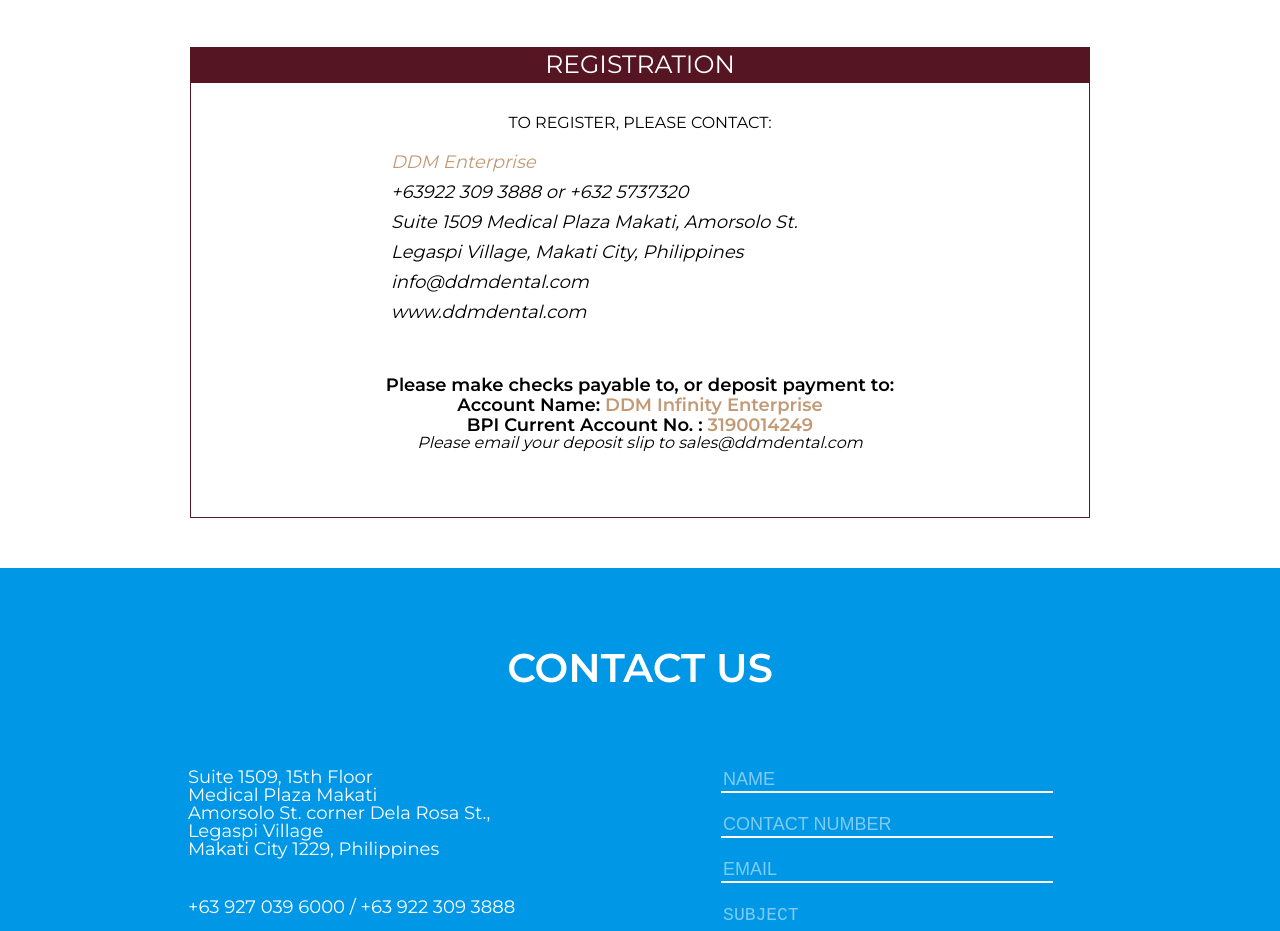
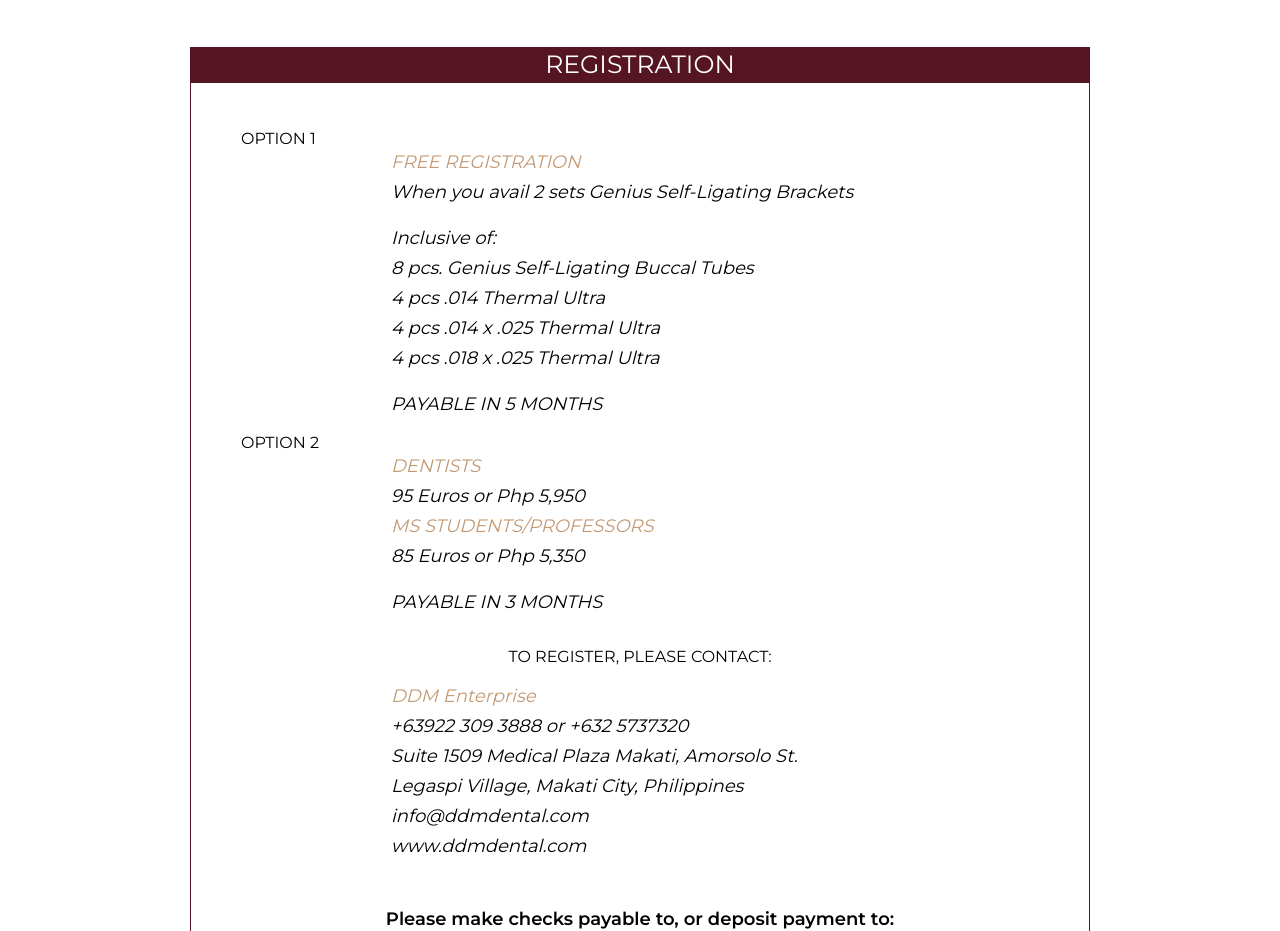
Before and after one commit to ddmdental/ddmdental.github.io, a plain HTML site: page event-4.html in a window 1280 px wide. Shown: the part 2341-3272 px from the top of the page. Drawn offline with nearby package versions, Linux system fonts and the light colour scheme.

Commit message:
update on event-4

```diff
--- a/event-4.html
+++ b/event-4.html
@@ -75,7 +75,31 @@
             <div class="speaker" style="background-color: #551523; border: 0;"><h2>REGISTRATION</h2></div>
             <div class="register" style="border: 1px solid #551523;">
                 <br></br>
+
+
             <div class="contact-register">
+                 <br>
+                <h2>OPTION 1</h2>
+                <p style="color: #c39a75;">FREE REGISTRATION</p>
+                <p>When you avail 2 sets Genius Self-Ligating Brackets</p>
+                <br>
+                <p>Inclusive of:</p>
+                <p>8 pcs. Genius Self-Ligating Buccal Tubes</p>
+                <p>4 pcs .014 Thermal Ultra</p>
+                <p>4 pcs .014 x .025 Thermal Ultra</p>
+                <p>4 pcs .018 x .025 Thermal Ultra</p>
+                <br>
+                <p>PAYABLE IN 5 MONTHS</p>
+                <br>
+                <h2>OPTION 2</h2>
+                <p style="color: #c39a75;">DENTISTS</p>
+                <p>95 Euros or Php 5,950</p>
+                <p style="color: #c39a75;">MS STUDENTS/PROFESSORS</p>
+                <p>85 Euros or Php 5,350</p>
+                <br>
+                <p>PAYABLE IN 3 MONTHS</p>
+                <br>
+                <br>
 
                 <h2 style="text-align: center">TO REGISTER, PLEASE CONTACT:</h2>
                 <br>
--- a/style/hero.scss
+++ b/style/hero.scss
@@ -28,6 +28,10 @@
 					background-image: url('../images/event-4/hero3.jpg');
 					background-size: cover;
 				}
+				&.slide-6 {
+					background-image: url('../images/event-4/hero4.jpg');
+					background-size: cover;
+				}
 			}
 			.slick-arrow {
 				&:before {
```
Also changed, not shown: index.html (+1 -0 lines), style/style.css, 8 other files.
